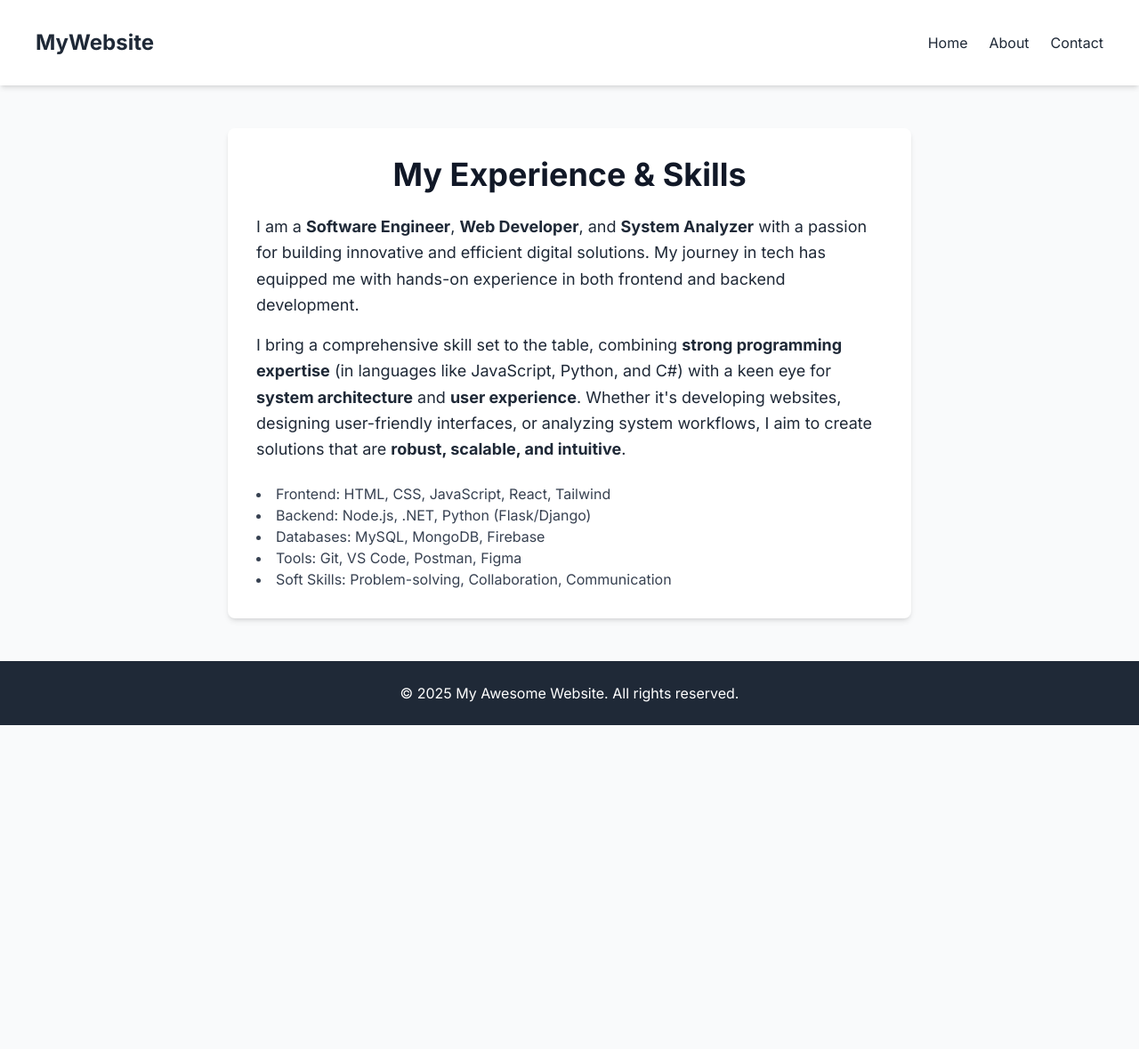
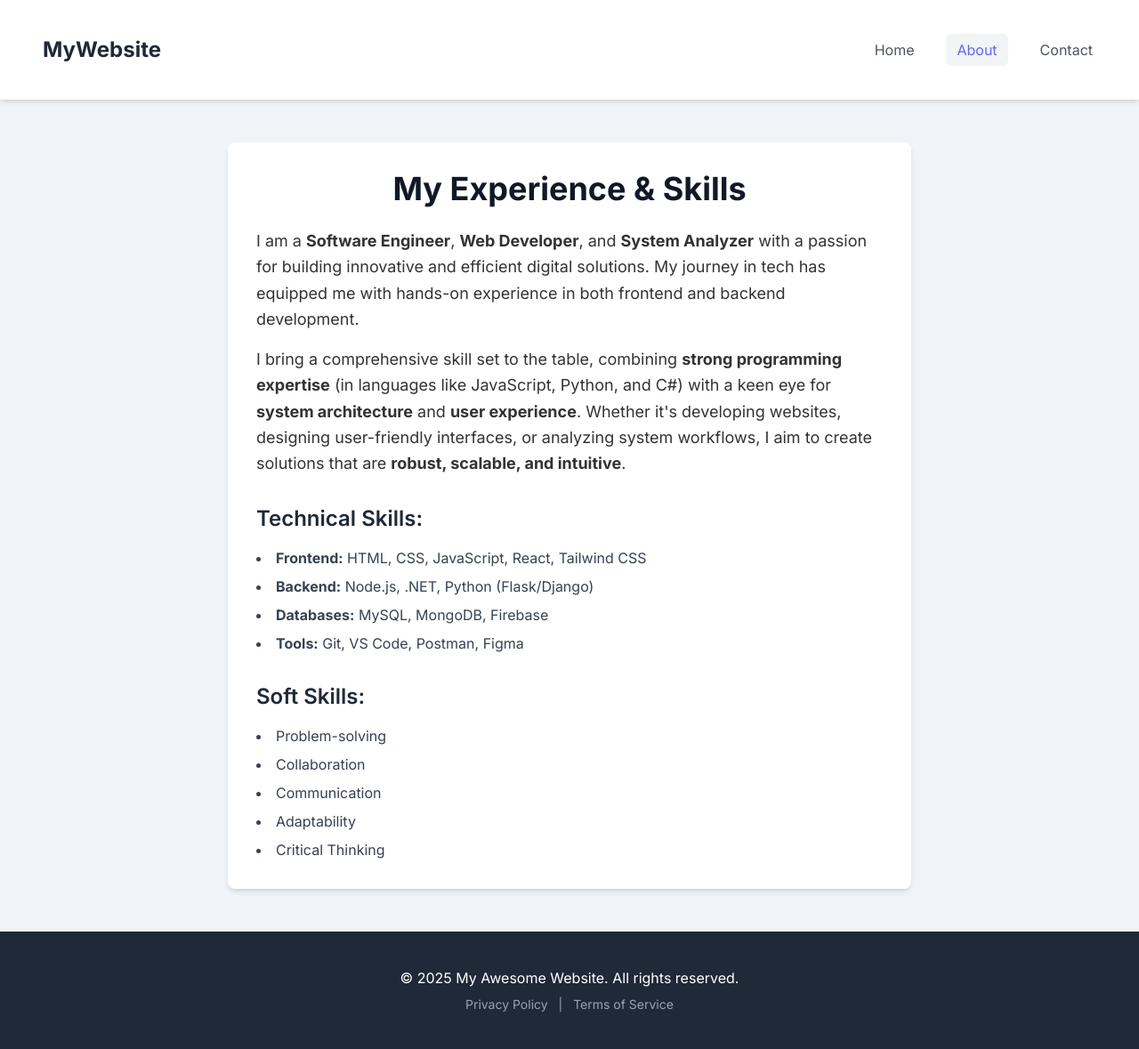
Before and after one commit to Tresor670/personal-web, a plain HTML site: page experience.html in a window 1280 px wide. Shown: the whole page at 89% size. Before the commit the page ends 815 px from the top, so only its background shows below. Drawn offline with nearby package versions, Linux system fonts and the light colour scheme.

Commit message:
Update experience.html

```diff
--- a/experience.html
+++ b/experience.html
@@ -4,24 +4,62 @@
     <meta charset="UTF-8" />
     <meta name="viewport" content="width=device-width, initial-scale=1.0" />
     <title>My Experience - Mugabo Tresor</title>
+    <!-- Tailwind CSS CDN -->
     <script src="https://cdn.tailwindcss.com"></script>
+    <!-- Google Fonts: Inter -->
     <link href="https://fonts.googleapis.com/css2?family=Inter:wght@400;600;700&display=swap" rel="stylesheet" />
-  <link rel="stylesheet" href="styles.css" />
+    <style>
+        /* Custom styles for the body and navigation links */
+        body {
+            font-family: 'Inter', sans-serif;
+            background-color: #f0f4f8; /* Light blue-gray background */
+            color: #333;
+        }
+        .container {
+            max-width: 1200px;
+            margin: 0 auto;
+            padding: 1rem;
+        }
+        .nav-link {
+            /* Base styles for navigation links */
+            font-medium;
+            padding: 0.5rem 0.75rem; /* Equivalent to p-2 */
+            border-radius: 0.375rem; /* Equivalent to rounded-md */
+            transition: all 0.3s ease;
+            color: #4b5563; /* gray-600 */
+        }
+        .nav-link:hover {
+            transform: translateY(-2px);
+            color: #6366f1; /* Indigo 500 */
+            background-color: #f3f4f6; /* gray-100 */
+        }
+        .nav-link.active {
+            /* Styles for the active navigation link */
+            color: #6366f1; /* Indigo 500 */
+            background-color: #f3f4f6; /* gray-100 */
+        }
+    </style>
 </head>
-<body class="flex flex-col min-h-screen font-inter bg-gray-50 text-gray-800">
+<body class="flex flex-col min-h-screen">
+    <!-- Header: Navigation bar for the website -->
     <header class="bg-white shadow-md py-4 px-6">
-    <div class="container mx-auto flex justify-between items-center">
-      <a href="index.html" class="text-2xl font-bold text-gray-800 hover:text-indigo-500">MyWebsite</a>
+        <div class="container flex justify-between items-center">
+            <!-- Website Logo/Brand -->
+            <a href="index.html" class="text-2xl font-bold text-gray-800 rounded-md p-2 hover:bg-gray-100 transition duration-300">MyWebsite</a>
             <nav>
                 <ul class="flex space-x-6">
+                    <!-- Home Link -->
                     <li><a href="index.html" class="nav-link">Home</a></li>
-          <li><a href="about.html" class="nav-link">About</a></li>
+                    <!-- About Link: Styled as active because this page details "My Experience", which is part of "About" -->
+                    <li><a href="about.html" class="nav-link active">About</a></li>
+                    <!-- Contact Link -->
                     <li><a href="contact.html" class="nav-link">Contact</a></li>
                 </ul>
             </nav>
         </div>
     </header>
 
+    <!-- Main Content: Displays experience and skills information -->
     <main class="flex-grow py-12 px-4">
         <div class="max-w-3xl mx-auto bg-white p-8 rounded-lg shadow-md">
             <h1 class="text-4xl font-bold text-gray-900 mb-6 text-center">My Experience & Skills</h1>
@@ -31,18 +69,33 @@
             <p class="text-lg leading-relaxed mb-4">
                 I bring a comprehensive skill set to the table, combining <strong>strong programming expertise</strong> (in languages like JavaScript, Python, and C#) with a keen eye for <strong>system architecture</strong> and <strong>user experience</strong>. Whether it's developing websites, designing user-friendly interfaces, or analyzing system workflows, I aim to create solutions that are <strong>robust, scalable, and intuitive</strong>.
             </p>
-      <ul class="list-disc list-inside text-gray-700 mt-6">
-        <li>Frontend: HTML, CSS, JavaScript, React, Tailwind</li>
-        <li>Backend: Node.js, .NET, Python (Flask/Django)</li>
-        <li>Databases: MySQL, MongoDB, Firebase</li>
-        <li>Tools: Git, VS Code, Postman, Figma</li>
-        <li>Soft Skills: Problem-solving, Collaboration, Communication</li>
+            <h2 class="text-2xl font-semibold text-gray-800 mt-8 mb-4">Technical Skills:</h2>
+            <ul class="list-disc list-inside text-gray-700 space-y-2">
+                <li><strong>Frontend:</strong> HTML, CSS, JavaScript, React, Tailwind CSS</li>
+                <li><strong>Backend:</strong> Node.js, .NET, Python (Flask/Django)</li>
+                <li><strong>Databases:</strong> MySQL, MongoDB, Firebase</li>
+                <li><strong>Tools:</strong> Git, VS Code, Postman, Figma</li>
+            </ul>
+            <h2 class="text-2xl font-semibold text-gray-800 mt-8 mb-4">Soft Skills:</h2>
+            <ul class="list-disc list-inside text-gray-700 space-y-2">
+                <li>Problem-solving</li>
+                <li>Collaboration</li>
+                <li>Communication</li>
+                <li>Adaptability</li>
+                <li>Critical Thinking</li>
             </ul>
         </div>
     </main>
 
-  <footer class="bg-gray-800 text-white py-6 text-center mt-auto">
+    <!-- Footer: Copyright and policy links -->
+    <footer class="bg-gray-800 text-white py-6 text-center mt-auto px-6">
+        <div class="container mx-auto">
             <p>&copy; 2025 My Awesome Website. All rights reserved.</p>
+            <div class="mt-2 text-sm text-gray-400">
+                <a href="#" class="hover:text-white mx-2 transition duration-300">Privacy Policy</a> |
+                <a href="#" class="hover:text-white mx-2 transition duration-300">Terms of Service</a>
+            </div>
+        </div>
     </footer>
 </body>
 </html>
```
Lines whose indentation alone changed are shown as unchanged.
